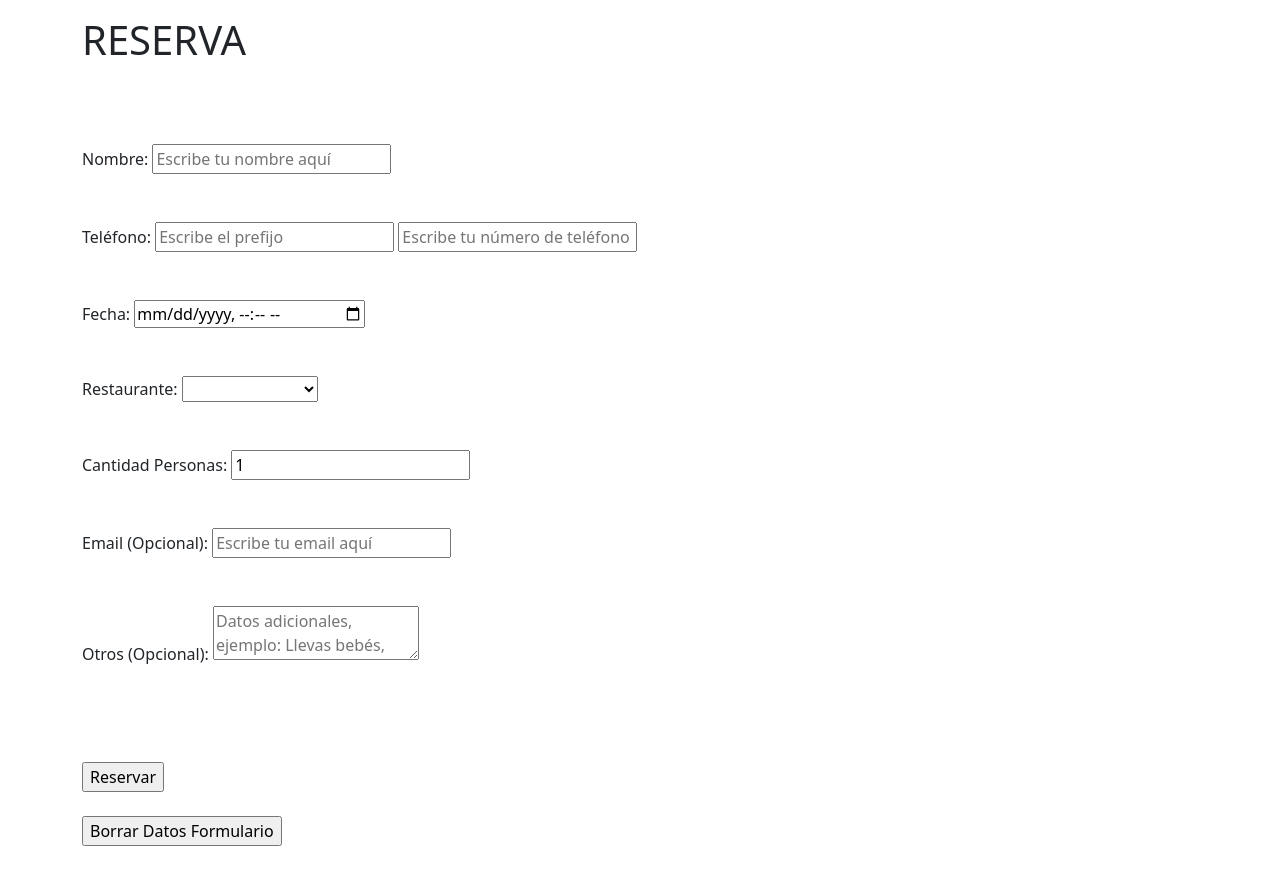
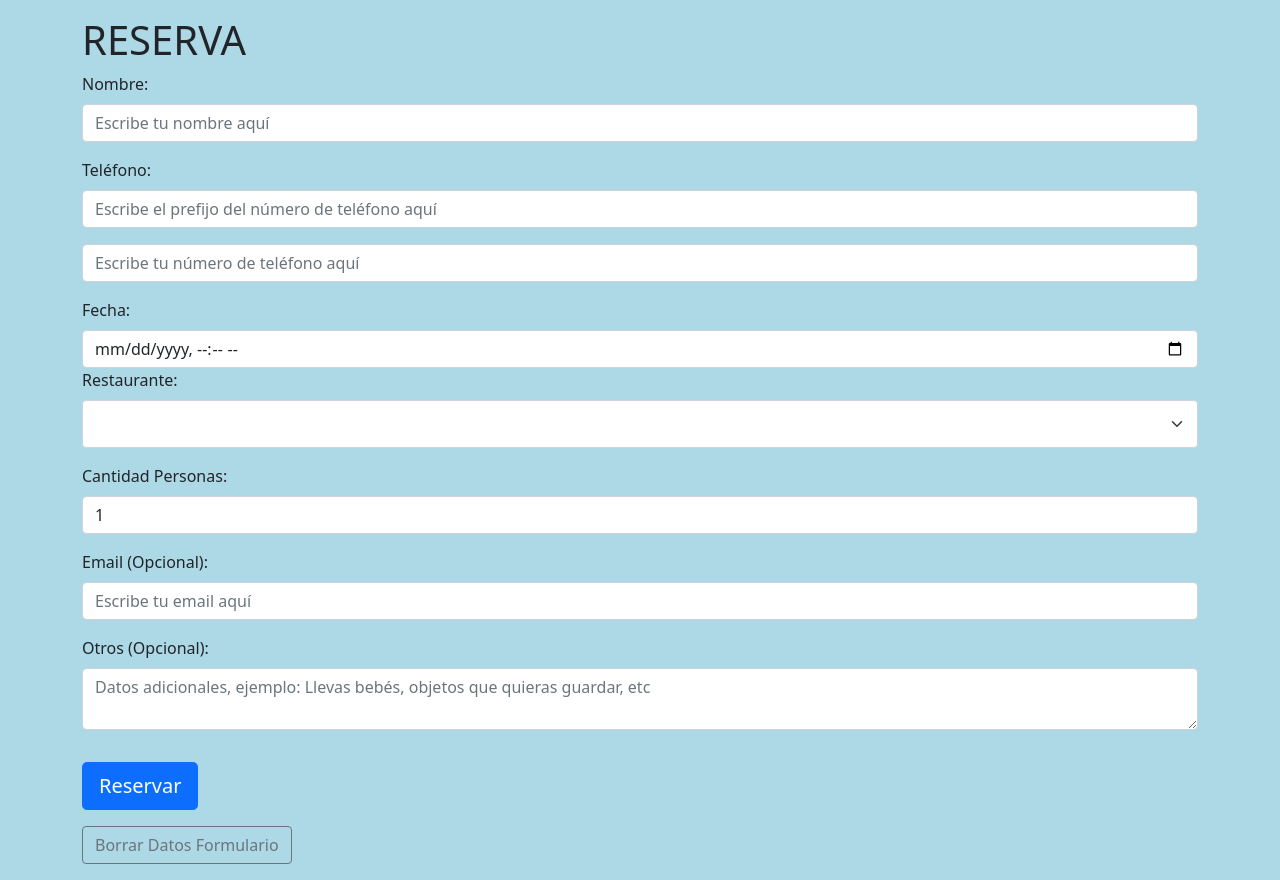
Before and after one commit to AntonioHristov/RestChifa, a Django app: page /restChifa/reserve in a window 1280 px wide. Shown: the part 70-950 px from the top of the page. Before the commit the page ends 916 px from the top, so only its background shows below. Run offline with Django 3.2, Linux system fonts and the light colour scheme; data comes from the database, SQL or seed files in the repository; both versions use the stored data as it was after the commit; some libraries are stand-ins or nearby versions.

Commit message:
Formulario bootstrap y algunos estilos css

```diff
--- /dev/null
+++ b/django/finalProyect/restChifa/static/restChifa/css/main/index.css
@@ -0,0 +1,22 @@
+body
+{
+    background-color: lightblue;
+}
+
+a li
+{
+    color: blue;
+    background-color: orange;
+}
+
+a li:hover
+{
+    color: lightpink;
+    background-color: green;
+}
+
+a button:hover
+{
+    color: white;
+    background-color: black
+}
--- a/django/finalProyect/restChifa/templates/restChifa/dish_detail.html
+++ b/django/finalProyect/restChifa/templates/restChifa/dish_detail.html
@@ -43,7 +43,7 @@
         </div>
         <div class="row">
             <div class="col-sm-12 col-md-12 col-lg-12 col-xl-12">
-                <li><h2>Popularidad: Pedido {{ dish.popular }} veces</h2></li>
+                <li><h2>Popularidad: Pedido {{ dish.popular }} {% if dish.popular != 1 %} veces. {% else %} vez. {% endif %}</h2></li>
             </div>
         </div>
     </ul>
--- a/django/finalProyect/restChifa/templates/restChifa/index.html
+++ b/django/finalProyect/restChifa/templates/restChifa/index.html
@@ -29,7 +29,7 @@
         {% for dish in page_object.object_list %}
             <div class="row">
                 <div class="col-sm-12 col-md-12 col-lg-12 col-xl-12">
-                    <a class="active" href="./dish/{{dish.name_dish}}"><li><h3>{{ dish.name_dish|upper }}</h3></li></a>
+                    <a class="link-underline-primary" href="./dish/{{dish.name_dish}}"><li><h3>{{ dish.name_dish|upper }}</h3></li></a>
                 </div>
             </div>
         {% endfor %}
--- a/django/finalProyect/restChifa/templates/restChifa/navegation.html
+++ b/django/finalProyect/restChifa/templates/restChifa/navegation.html
@@ -2,23 +2,20 @@
 <link rel="stylesheet" href="./../../static/restChifa/css/bootstrap/bootstrap.min.css" />
 <script defer src="./../../static/restChifa/js/bootstrap/bootstrap.bundle.js"></script>
 
+<!-- Mine -->
+<link rel="stylesheet" href="./../../static/restChifa/css/main/index.css" />
 
 <!--
 <a href="{{settings.PATH_PROYECT}}"><button>Menú Principal</button></a> Not working
 <a href="{{settings.BASE_DIR}}/restChifa/"><button>Menú Principal</button></a>
-<a href="{{settings.BASE_DIR}}/restChifa/dishes"><button>Platos</button></a>
-<a href="{{settings.BASE_DIR}}/restChifa/menus"><button>Menus</button></a>
-<a href="{{settings.BASE_DIR}}/restChifa/reserve"><button>Reservar</button></a>
-<a href="{{settings.BASE_DIR}}/restChifa/contact"><button>Contacto</button></a>
-<a href="{{settings.BASE_DIR}}/restChifa/data_reserves"><button>Próximas Reservas</button></a>
 -->
 
 <nav class="navbar navbar-expand-lg navbar-dark bg-dark">
     <div class="container-fluid">
-        <a class="navbar-brand active">
+        <div class="navbar-brand active">
             <img src="./../../static/restChifa/img/logo/logo.png" alt="Logo" width="30" height="24" class="d-inline-block align-text-top">
             RestChifa
-        </a>
+        </div>
         <button class="navbar-toggler" data-bs-toggle="collapse" data-bs-target="#navbarNavAltMarkup">
             <span class="navbar-toggler-icon"></span>
         </button>
--- a/django/finalProyect/restChifa/templates/restChifa/reserve.html
+++ b/django/finalProyect/restChifa/templates/restChifa/reserve.html
@@ -3,85 +3,90 @@
 <div class="container my-3">
     <h1>RESERVA</h1>
 
-    <br><br><br>
 
-    <form method="POST" id="form">
+
+    <form class="form-floating mb-3" method="POST">
         {% csrf_token %}
 
-        <label for="name_reserve_name">Nombre: </label>
-        <input name="name_reserve_name" type="text" placeholder="Escribe tu nombre aquí" value="{{ post.name_reserve_name }}"/>
-        <div>
-            {{ post.error.name }}
+        <div class="mb-3">
+            <label class="form-label" for="name_reserve_name">Nombre: </label>
+            <input class="form-control {{ post.error.add_class_is_invalid.name }}" name="name_reserve_name" type="text" placeholder="Escribe tu nombre aquí" value="{{ post.name_reserve_name }}"/>
+        </div>
+        <div class="col-sm-12 col-md-12 col-lg-12 col-xl-12">
+            <label class="text-danger">{{ post.error.name }}</label>
         </div>
 
-        <br><br>
-
-        <label for="name_reserve_tlf">Teléfono: </label>
-        <input name="name_reserve_prefix_tlf" type="tel" placeholder="Escribe el prefijo" value="{{ post.name_reserve_prefix_tlf }}"/>
-        <input id="id_reserve_tlf" name="name_reserve_tlf" type="tel" placeholder="Escribe tu número de teléfono aquí" value="{{ post.name_reserve_tlf }}"/>
-        <div>
-            {{ post.error.tlf }}
+        <div class="mb-3">
+            <label class="form-label" for="name_reserve_tlf">Teléfono: </label>
+            <input class="form-control {{ post.error.add_class_is_invalid.prefix_tlf }}" name="name_reserve_prefix_tlf" type="tel" placeholder="Escribe el prefijo del número de teléfono aquí" value="{{ post.name_reserve_prefix_tlf }}"/>
+            <input class="mt-3 form-control {{ post.error.add_class_is_invalid.tlf }}" id="id_reserve_tlf" name="name_reserve_tlf" type="number" placeholder="Escribe tu número de teléfono aquí" value="{{ post.name_reserve_tlf }}"/>
+        </div>
+        <div class="col-sm-12 col-md-12 col-lg-12 col-xl-12">
+            <label class="text-danger">{{ post.error.prefix_tlf }} {{ post.error.tlf }}</label>
         </div>
 
-        <br><br>
-
-        <label for="name_reserve_date">Fecha: </label>
-        <input name="name_reserve_date" type="datetime-local" value="{{ post.name_reserve_date }}"/>
-        <div>
-            {{ post.error.date }}
+        <div class="col-sm-12 col-md-12 col-lg-12 col-xl-12">
+            <label class="form-label" for="name_reserve_date">Fecha: </label>
+            <input class="form-control {{ post.error.add_class_is_invalid.date }}" name="name_reserve_date" type="datetime-local" value="{{ post.name_reserve_date }}"/>
+        </div>
+        <div class="col-sm-12 col-md-12 col-lg-12 col-xl-12">
+            <label class="text-danger">{{ post.error.date }}</label>
         </div>
 
-        <br><br>
+        <div class="mb-3">
+            <label class="form-label" for="name_reserve_restaurant">Restaurante: </label>
+            <select class="form-select form-select-lg mb-3  {{ post.error.add_class_is_invalid.restaurant }}" name="name_reserve_restaurant">
+                <option value=""></option>
+                {% if restaurant_objects %}
+                    {% for restaurant in restaurant_objects %}
+                        <option value="{{restaurant.name_restaurant}}" {% if restaurant.name_restaurant == post.name_reserve_restaurant %}selected{% endif %} >{{restaurant.name_restaurant}}</option>
+                    {% endfor %}
+                {% endif %}
+            </select>
+        </div>
+        <div class="col-sm-12 col-md-12 col-lg-12 col-xl-12">
+            <label class="text-danger">{{ post.error.restaurant }}</label>
+        </div>
 
-        <label for="name_reserve_restaurant">Restaurante: </label>
-        <select name="name_reserve_restaurant">
-            <option value=""></option>
-            {% if restaurant_objects %}
-            {% for restaurant in restaurant_objects %}
-                <option value="{{restaurant.name_restaurant}}" {% if restaurant.name_restaurant == post.name_reserve_restaurant %}selected{% endif %} >{{restaurant.name_restaurant}}</option>
-            {% endfor %}
-            {% endif %}
+        <div class="mb-3">
+            <label class="form-label" for="name_reserve_people">Cantidad Personas: </label>
+            <input class="form-control {{ post.error.add_class_is_invalid.people }}" name="name_reserve_people" type="number" min="1" value="{{ post.name_reserve_people }}"/>
+        </div>
+        <div class="col-sm-12 col-md-12 col-lg-12 col-xl-12">
+            <label class="text-danger">{{ post.error.people }}</label>
+        </div>
+
+        <div class="mb-3">
+            <label class="form-label" for="name_reserve_email">Email (Opcional): </label>
+            <input class="form-control {{ post.error.add_class_is_invalid.email }}" name="name_reserve_email" type="email" placeholder="Escribe tu email aquí" value="{{ post.name_reserve_email }}"/>
+        </div>
+        <div class="col-sm-12 col-md-12 col-lg-12 col-xl-12">
+            <label class="text-danger">{{ post.error.email }}</label>
+        </div>
+
+        <div class="mb-3">
+            <label class="form-label" for="name_reserve_other">Otros (Opcional): </label>
+            <textarea class="form-control  {{ post.error.add_class_is_invalid.other }}" name="name_reserve_other" placeholder="Datos adicionales, ejemplo: Llevas bebés, objetos que quieras guardar, etc">{{ post.name_reserve_other }}</textarea>
+        </div>
+        <div class="col-sm-12 col-md-12 col-lg-12 col-xl-12">
+            <label class="text-danger">{{ post.error.other }}</label>
+        </div>
+
+        <div class="col-sm-12 col-md-12 col-lg-12 col-xl-12">
+            <b class="text-success fs-1">{{ post.success }}</b>
+        </div>
 
 
-        </select>
-        <div>
-            {{ post.error.restaurant }}
+        <div class="col-sm-12 col-md-12 col-lg-12 col-xl-12 my-3">
+            <input class="btn btn-primary btn-lg" type="submit" value="Reservar">
         </div>
 
-        <br><br>
-
-        <label for="name_reserve_people">Cantidad Personas: </label>
-        <input name="name_reserve_people" type="number" min="1" value="{{ post.name_reserve_people }}"/>
-        <div>
-            {{ post.error.people }}
+        <div class="col-sm-12 col-md-12 col-lg-12 col-xl-12 my-3">
+            <input class="btn btn-outline-secondary" type="reset" value="Borrar Datos Formulario">
         </div>
 
-        <br><br>
 
-        <label for="name_reserve_email">Email (Opcional): </label>
-        <input name="name_reserve_email" type="email" placeholder="Escribe tu email aquí" value="{{ post.name_reserve_email }}"/>
-        <div>
-            {{ post.error.email }}
-        </div>
 
-        <br><br>
 
-        <label for="name_reserve_other">Otros (Opcional): </label>
-        <textarea name="name_reserve_other" placeholder="Datos adicionales, ejemplo: Llevas bebés, objetos que quieras guardar, etc">{{ post.name_reserve_other }}</textarea>
-        <div>
-            {{ post.error.other }}
-        </div>
-
-        <br><br>
-
-        <div id="id_reserve_success">
-            {{ post.success }}
-        </div>
-
-        <br><br>
-
-        <input type="submit" value="Reservar">
-        <br><br>
-        <input type="reset" value="Borrar Datos Formulario">
     </form>
 </div>
--- a/django/finalProyect/restChifa/views.py
+++ b/django/finalProyect/restChifa/views.py
@@ -91,6 +91,7 @@
 
     success = ""
     errorname = ""
+    errorprefixtlf = ""
     errortlf = ""
     errordate = ""
     errorrestaurant = ""
@@ -145,7 +146,7 @@
             errorname = "El nombre no debe tener más de 200 caracteres"
 
         if not re.match(validate_prefix_phone_pattern, prefix_phone) :
-            errortlf = "El prefijo no es válido, [contenido] = opcional. El formato es: [+](Número del 1 al 9)[(Número del 0 al 9 o carácter -)] (Los caracteres totales deben ser entre 1 y 7)"
+            errorprefixtlf = "El prefijo no es válido, [contenido] = opcional. El formato es: [+](Número del 1 al 9)[(Número del 0 al 9 o carácter -)] (Los caracteres totales deben ser entre 1 y 7)"
         elif phone == "" or phone.isspace() or not phone.isnumeric() :
             errortlf = "El teléfono no debe estar vacío y debe ser un número entero no negativo"
         elif len(phone) < 9 :
@@ -171,20 +172,32 @@
             errorother = "Los datos extra no deben tener más de 200 caracteres"
 
 
-        if errorname == "" and errortlf == "" and errordate == "" and errorrestaurant == "" and errorpeople == "" and erroremail == "" and errorother == "" :
+        if errorname == "" and errorprefixtlf == "" and errortlf == "" and errordate == "" and errorrestaurant == "" and errorpeople == "" and erroremail == "" and errorother == "" :
             reserve = Reserve.objects.create(name=name,phone=phone,date_utc=date_utc,name_restaurant=name_restaurant,number_people=number_people,email=email,other=other)
             success = "Su reserva ha sido realizada con éxito. Guarda tu Identificador, es: " + str(reserve.pk)
 
 
+    add_class_is_invalid = {
+    'name': "is-invalid" if errorname != "" else "",
+    'prefix_tlf': "is-invalid" if errorprefixtlf != "" else "",
+    'tlf': "is-invalid" if errortlf != "" else "",
+    'date': "is-invalid" if errordate != "" else "",
+    'restaurant': "is-invalid" if errorrestaurant != "" else "",
+    'people': "is-invalid" if errorpeople != "" else "",
+    'email': "is-invalid" if erroremail != "" else "",
+    'other': "is-invalid" if errorother != "" else ""
+    }
 
     error = {
     'name': errorname,
+    'prefix_tlf': errorprefixtlf,
     'tlf': errortlf,
     'date': errordate,
     'restaurant': errorrestaurant,
     'people': errorpeople,
     'email': erroremail,
-    'other': errorother
+    'other': errorother,
+    'add_class_is_invalid': add_class_is_invalid
     }
 
     post = {
```
Also changed, not shown: README.md, django/finalProyect/db.sqlite3.
